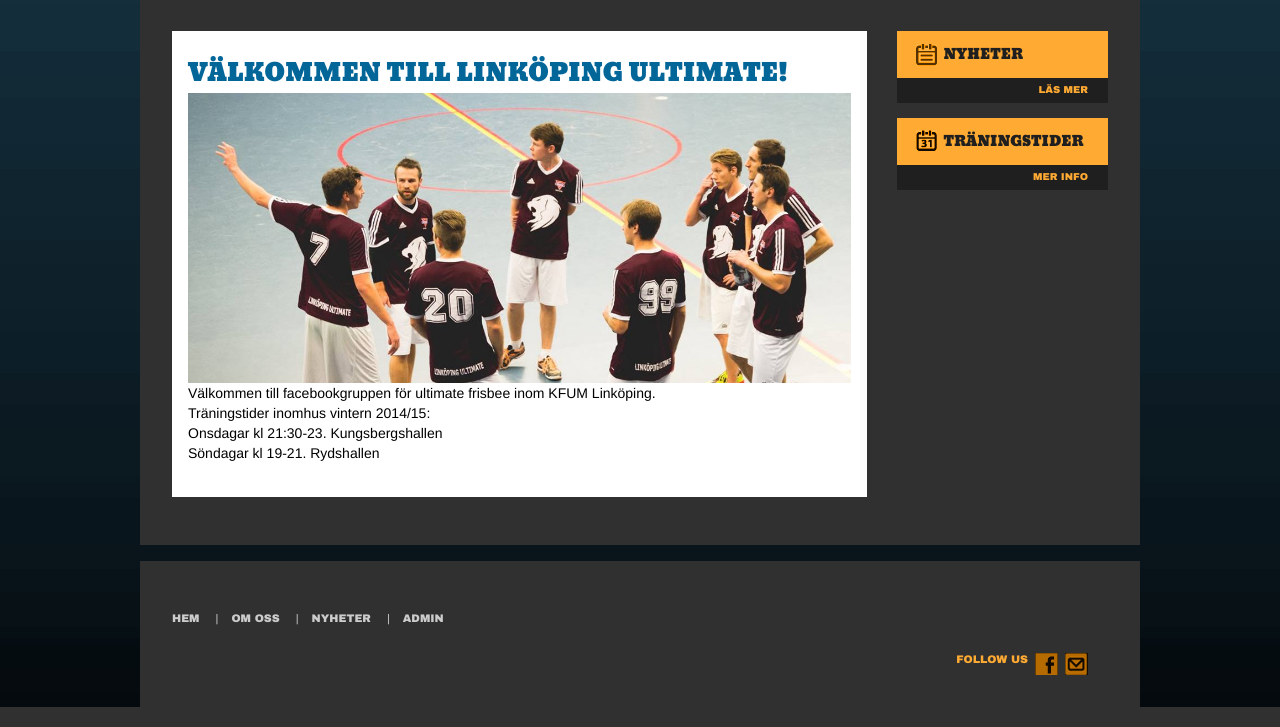
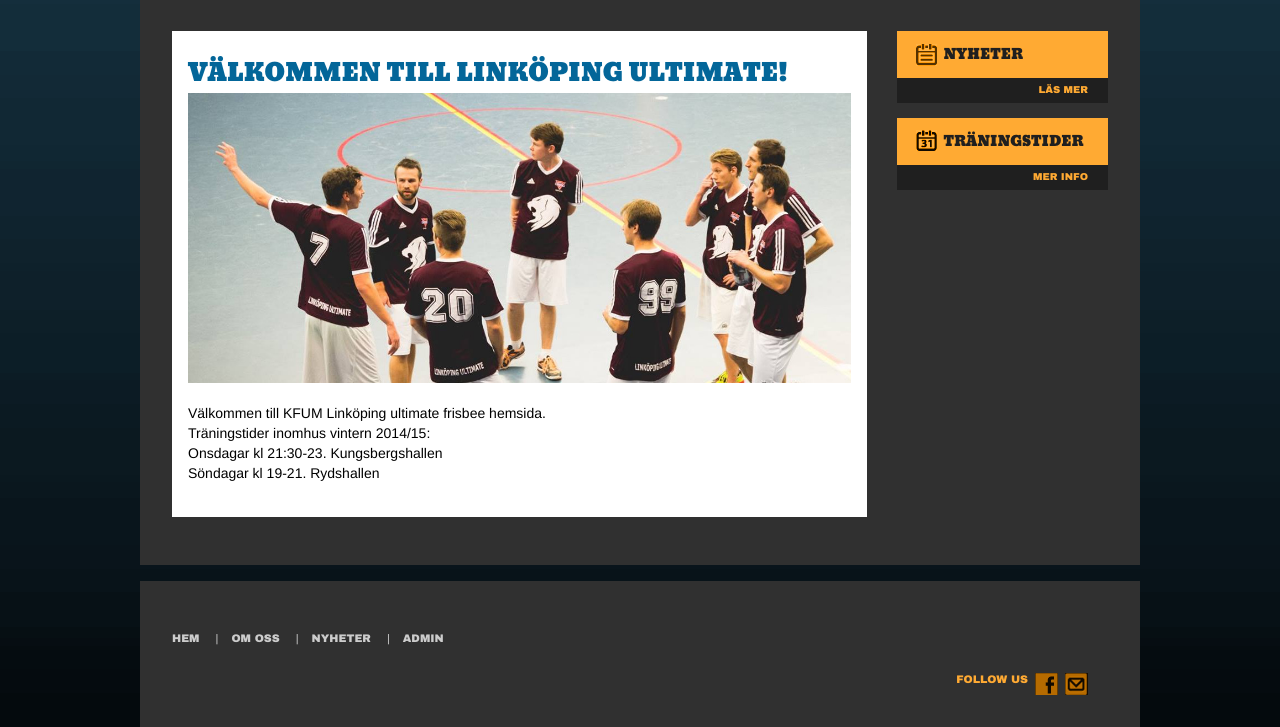
Before and after one commit to mseln/klufweb, a Django app: page / in a window 1280 px wide. Shown: the part 237-964 px from the top of the page. Run offline with Django 3.2, Linux system fonts and the light colour scheme; some libraries are stand-ins or nearby versions.

Commit message:
Update home.html

```diff
--- a/klufweb/home/templates/home/home.html
+++ b/klufweb/home/templates/home/home.html
@@ -9,8 +9,8 @@
 <div class="home">
     <h1>Välkommen till Linköping Ultimate!</h1>
     <img width="100%" src="{{ STATIC_URL }}img/timeout.jpg"></img>
-    <p>
-        Välkommen till facebookgruppen för ultimate frisbee inom KFUM Linköping.<br>
+    <p><br>
+        Välkommen till KFUM Linköping ultimate frisbee hemsida.<br>
         Träningstider inomhus vintern 2014/15:<br>
         Onsdagar kl 21:30-23. Kungsbergshallen<br>
         Söndagar kl 19-21. Rydshallen<br>
```
